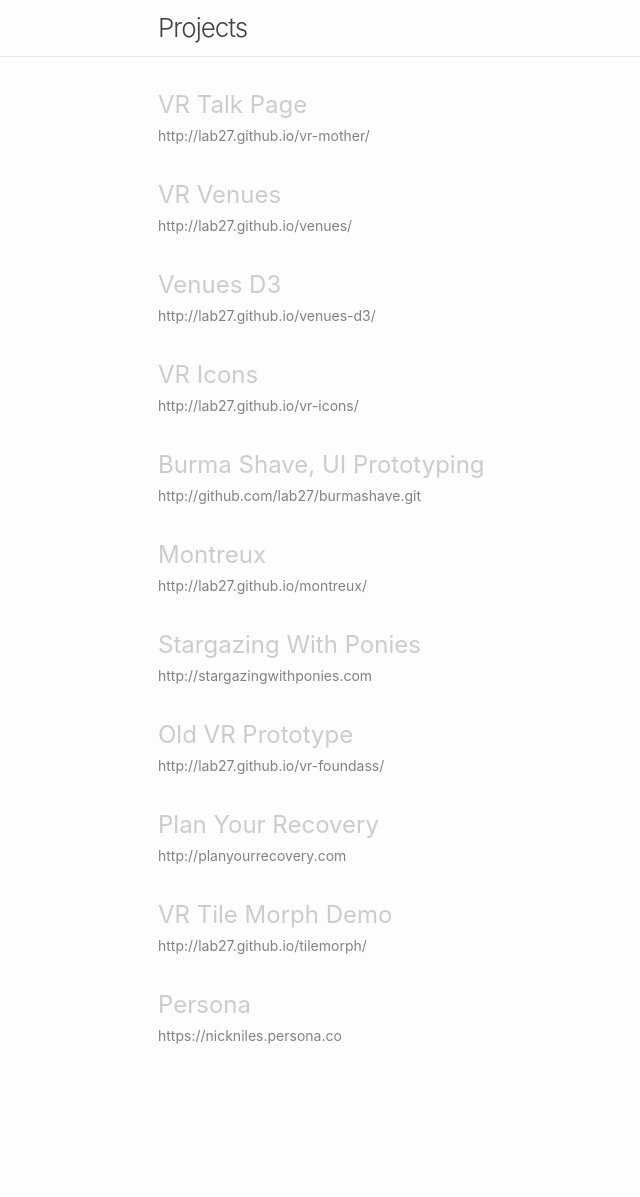
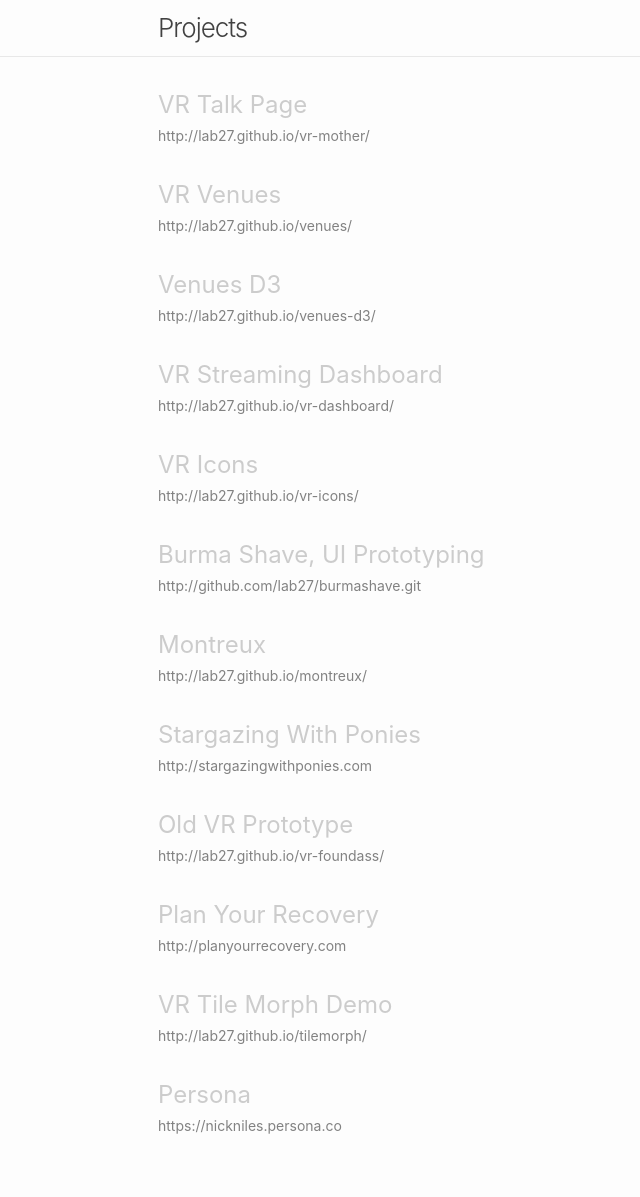
Before and after one commit to lab27/lab27.github.io, a Jekyll site: the page built from index.html, in a window 1280 px wide. Shown: the whole page, without its empty margins (112-752 px from the left). Built offline with Jekyll 4.4.1, drawn with Linux system fonts in a browser that asks for light colours; before the commit the page ends 1107 px from its top, so only the background shows below that.

Commit message:
add dashboard to list

```diff
--- a/_data/pages.yml
+++ b/_data/pages.yml
@@ -4,6 +4,8 @@
   url: http://lab27.github.io/venues/
 - title: Venues D3
   url: http://lab27.github.io/venues-d3/
+- title: VR Streaming Dashboard
+  url: http://lab27.github.io/vr-dashboard/
 - title: VR Icons
   url: http://lab27.github.io/vr-icons/
 - title: Burma Shave, UI Prototyping
```
